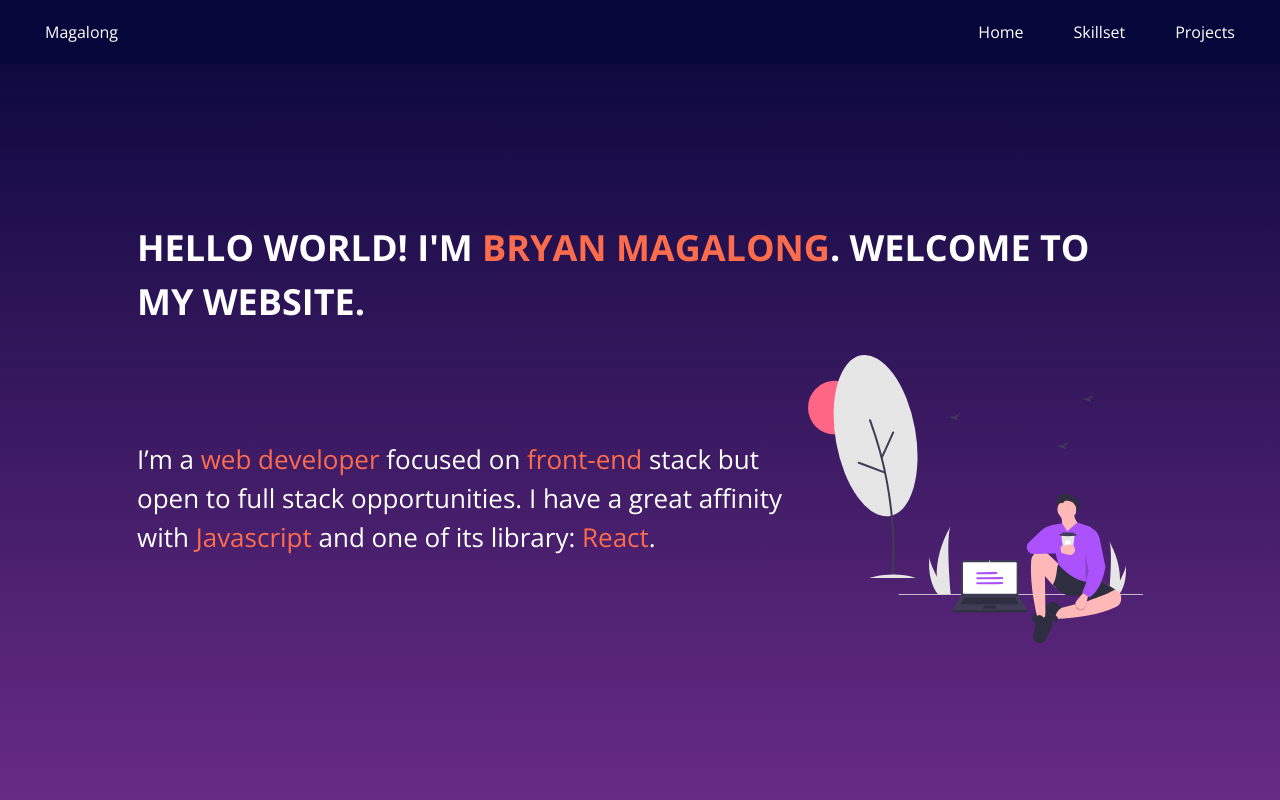
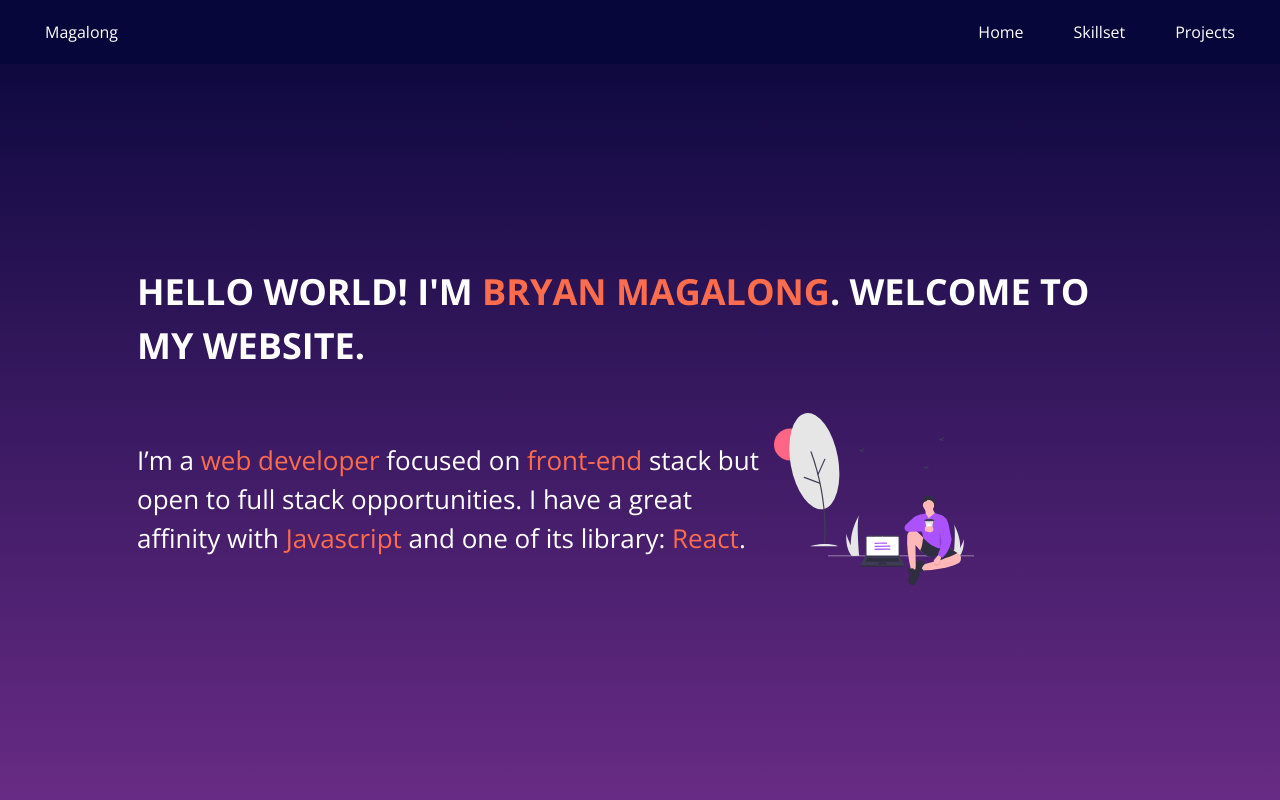
Before and after one commit to bryanmagalong/portfolio, a React (Create React App) app: page / in a window 1280 px wide. Shown: the top 800 px of the page. Built offline with nearby package versions, Linux system fonts and the light colour scheme.

Commit message:
feat(Home): replace svg as image with ReactComponent svg

```diff
--- a/src/components/Home/index.js
+++ b/src/components/Home/index.js
@@ -1,5 +1,5 @@
 import React from 'react';
-import homePic from './../../assets/home-pic-1.svg';
+import { ReactComponent as HomePic } from './../../assets/home-pic-1.svg';
 
 const Home = () => (
   <div className="pt-16 lg:flex lg:gap-x-50">
@@ -18,13 +18,19 @@ const Home = () => (
             library: <span className="text-secondary">React</span>.
           </p>
         </div>
-        <div className="hidden md:block xl:hidden">
-          <img src={homePic} alt="home" />
-        </div>
+        <HomePic
+          className="hidden md:block xl:hidden"
+          width={200}
+          height={200}
+        />
       </div>
     </div>
-    <div className="hidden xl:block xl:flex xl:items-center">
-      <img src={homePic} alt="home" />
+    <div>
+      <HomePic
+        className="hidden xl:block xl:flex xl:items-center"
+        width={500}
+        height={500}
+      />
     </div>
   </div>
 );
```
